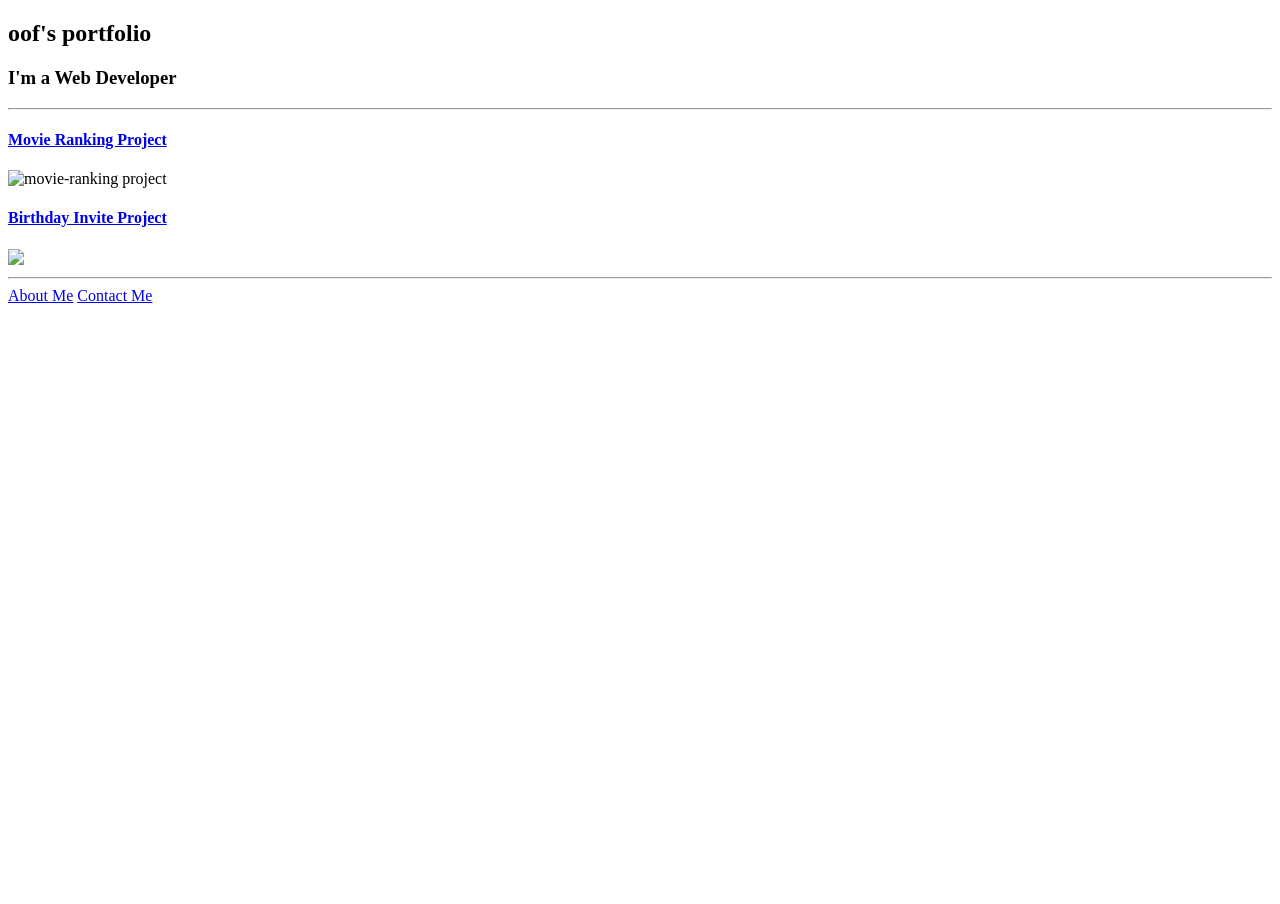
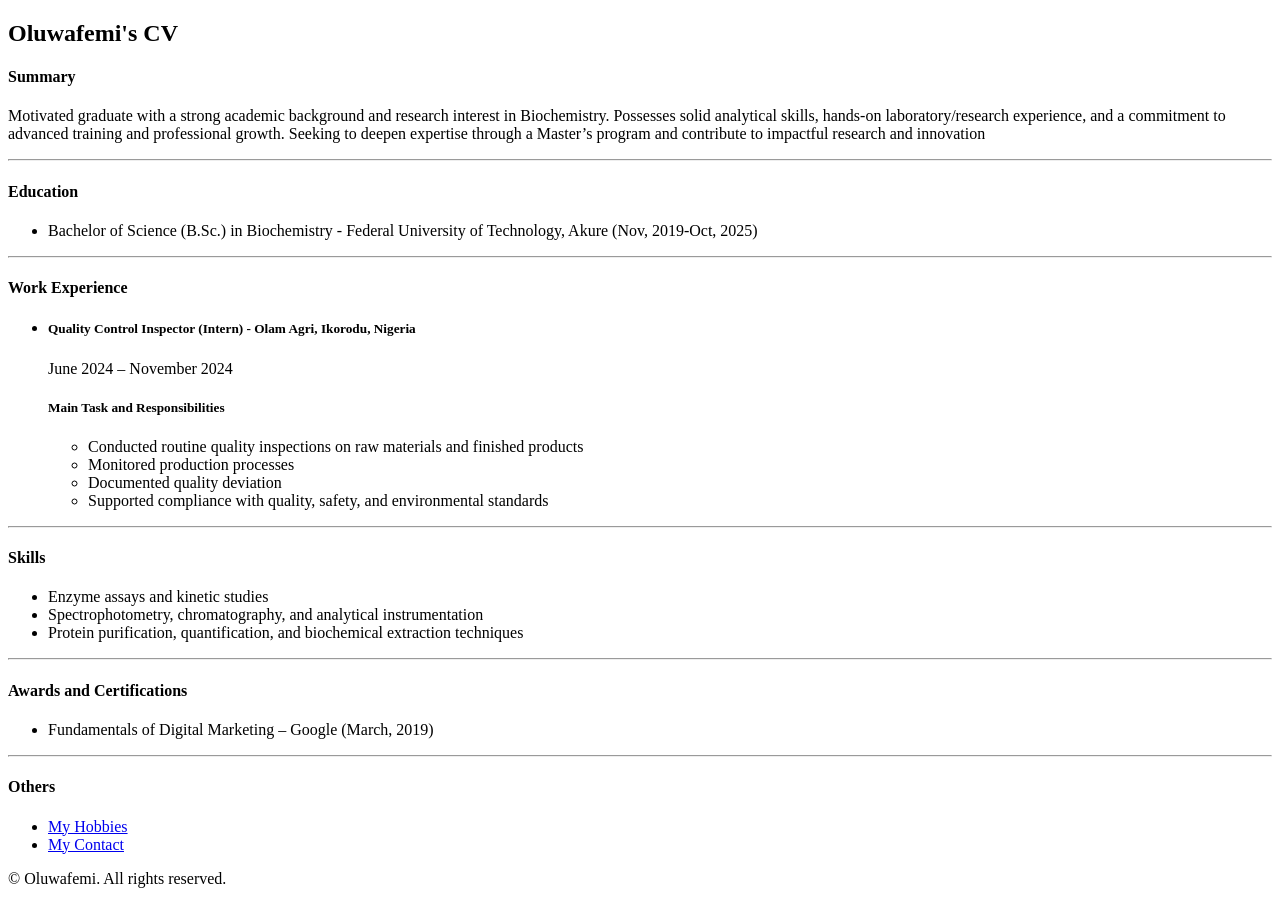
Before and after one commit to onlyonefemi/html-portfolio, a plain HTML site: page index.html in a window 1280 px wide. Before the commit the page ends 800 px from the top, so only its background shows below. Drawn offline with Linux system fonts and the light colour scheme.

Commit message:
Add files via upload

```diff
--- a/index.html
+++ b/index.html
@@ -1,23 +1,62 @@
-
 <!DOCTYPE html>
 <html lang="en">
-
     <head>
         <meta charset="UTF-8">
-        <title>Oluwafemi's portfolio</title>
+        <title>My Resume</title>
     </head>
 
     <body>
-        <h2>oof's portfolio</h2>
-       <h3>I'm a Web Developer</h3>
-       <hr/>
-       <h4><a href="./public/movie-ranking.html">Movie Ranking Project</a></h4>
-       <img src="./assets/images/movie-ranking.png" height="200" alt="movie-ranking project">
-       <h4><a href="./public/birthday-invite.html">Birthday Invite Project</a></h4>
-       <img src="./assets/images/image.png" height="200">
-       <hr/>
-       <a  href="./public/about.html">About Me</a>
-       <a href="./public/contact.html">Contact Me</a>
+        <h2>Oluwafemi's CV</h2>
+        <h4>Summary</h4>
+        <p>Motivated graduate with a strong academic background and research interest in Biochemistry. Possesses solid analytical skills, hands-on laboratory/research experience, and a commitment to advanced training and professional growth. Seeking to deepen expertise through a Master’s program and contribute to impactful research and innovation</p>
+        <hr/>
+
+        <h4>Education</h4>
+        <ul>
+        <li>Bachelor of Science (B.Sc.) in Biochemistry - Federal University of Technology, Akure (Nov, 2019-Oct, 2025)</li>
+        </ul>
+         <hr/>
+
+        <h4>Work Experience</h4>
+        <ul>
+            <li><h5>Quality Control Inspector (Intern) - Olam Agri, Ikorodu, Nigeria</h5></li>
+            <p>June 2024 – November 2024</p>
+            <h5>Main Task and Responsibilities</h5>
+            <ul>
+                <li>Conducted routine quality inspections on raw materials and finished products</li>
+                <li>Monitored production processes</li>
+                <li>Documented quality deviation</li>
+                <li>Supported compliance with quality, safety, and environmental standards</li>
+            </ul>
+        </ul>
+         <hr/>
+
+        <h4>Skills</h4>
+        <ul>
+            <li>Enzyme assays and kinetic studies</li>
+            <li>Spectrophotometry, chromatography, and analytical instrumentation</li>
+            <li>Protein purification, quantification, and biochemical extraction techniques</li>
+        </ul>
+        <hr/>
+
+
+        <h4>Awards and Certifications</h4>
+        <ul>
+            <li>Fundamentals of Digital Marketing – Google (March, 2019)</li>
+        </ul>
+         <hr/>
+
+         <h4>Others</h4>
+         <ul>
+            <li><a href="./hobbies.html">My Hobbies</a></li>
+            <li><a href="./contact.html">My Contact</a></li>
+        </ul>
+
+         <footer>
+            <p>&copy; Oluwafemi. All rights reserved.</p>
+         </footer>
+
+
+
     </body>
-
 </html>
```
Also changed, not shown: hobbies.html (added).
